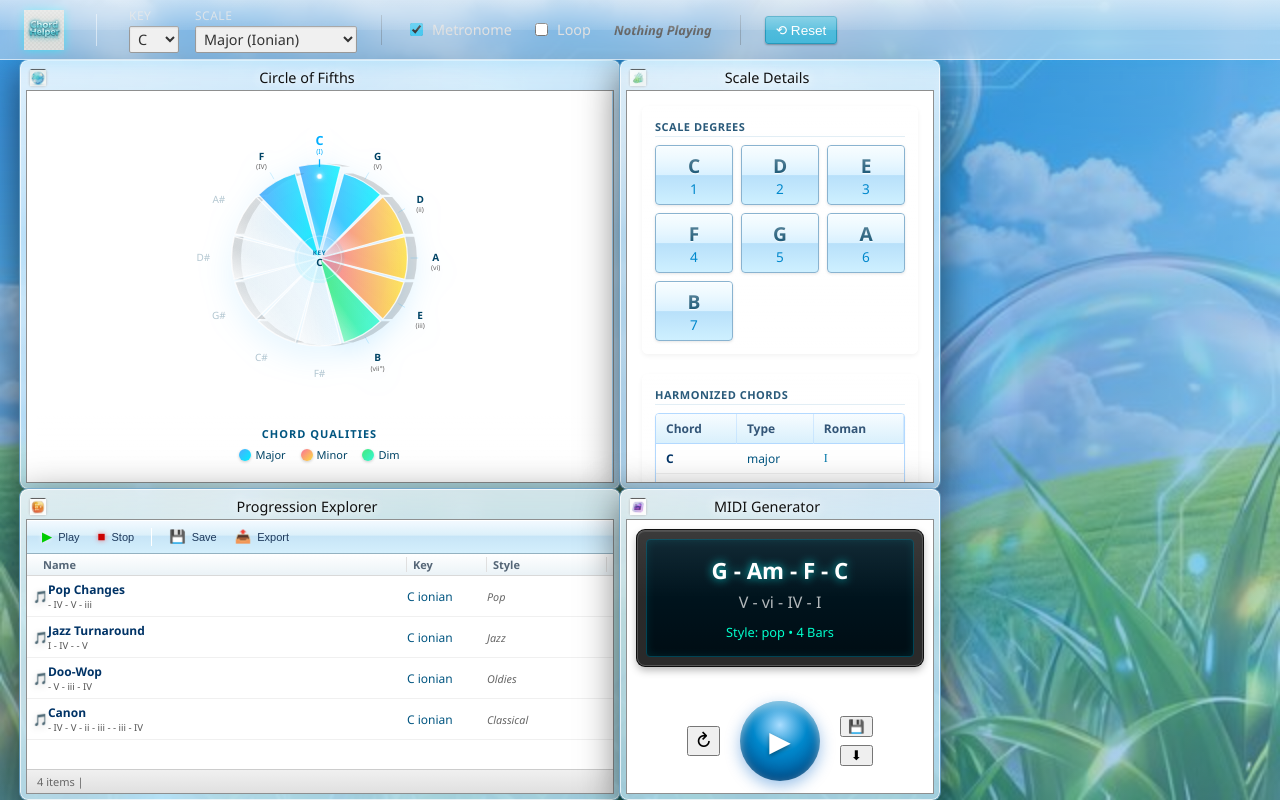
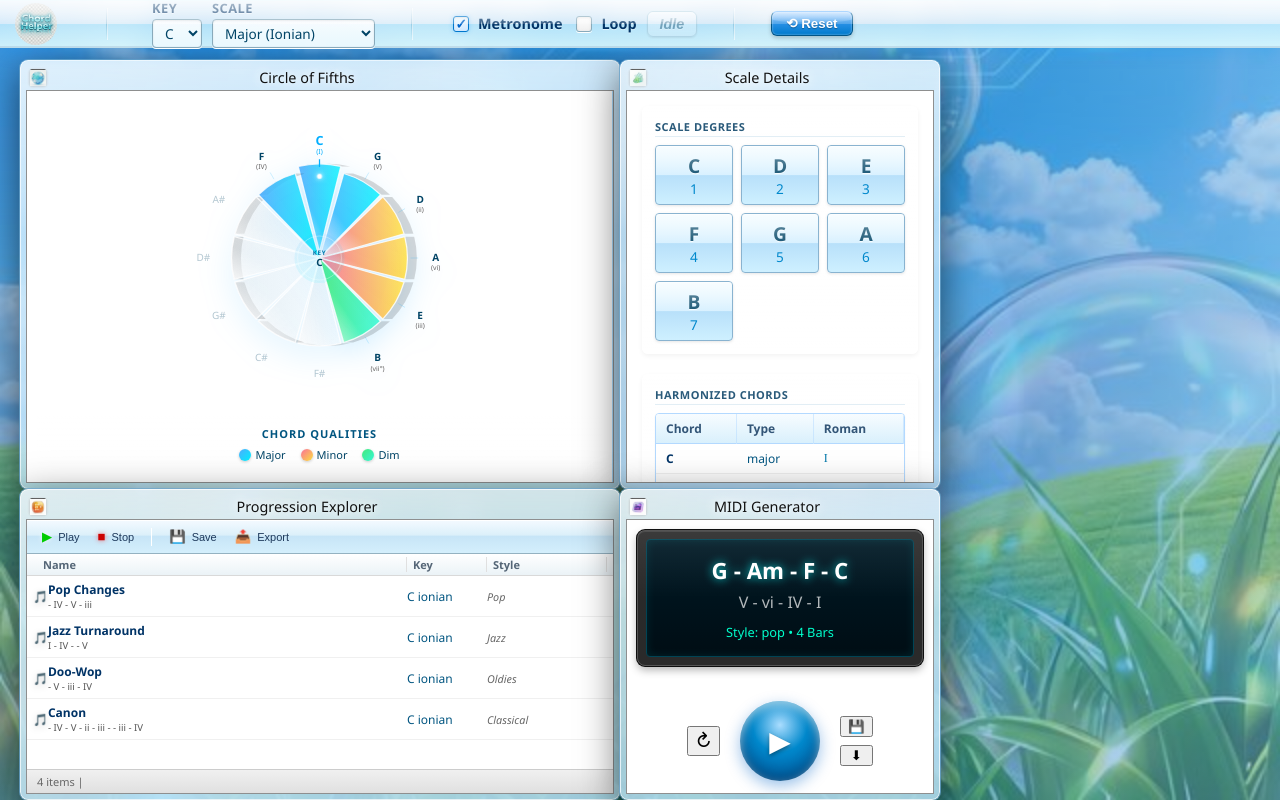
Before and after one commit to benterova/chord-helper, a React (Vite) app: page / in a window 1280 px wide. Built offline with nearby package versions, Linux system fonts and the light colour scheme.

Commit message:
more aero!

```diff
--- a/src/components/GlobalSettings.tsx
+++ b/src/components/GlobalSettings.tsx
@@ -38,32 +38,17 @@ export const GlobalSettings: React.FC = () => {
     const standardModes: ScaleName[] = ['ionian', 'dorian', 'phrygian', 'lydian', 'mixolydian', 'natural_minor', 'locrian'];
     const otherScales: ScaleName[] = ['harmonic_minor', 'melodic_minor', 'major_pentatonic', 'minor_pentatonic', 'blues'];
     return (
-        <div className="global-settings" style={{
-            display: 'flex',
-            alignItems: 'center',
-            height: '100%',
-            gap: '1.5rem',
-            color: '#e0e0e0',
-            fontFamily: '"Segoe UI", sans-serif'
-        }}>
+        <div className="global-settings" style={{ display: 'flex', alignItems: 'center', height: '100%', gap: '1.5rem' }}>
             {/* Music Context Section */}
-            <div style={{ display: 'flex', gap: '1rem', alignItems: 'center' }}>
+            <div className="taskbar-group">
                 <div style={{ display: 'flex', flexDirection: 'column', gap: '2px' }}>
-                    <label htmlFor="gs-key" style={{ fontSize: '0.75rem', opacity: 0.8, textTransform: 'uppercase', letterSpacing: '0.5px' }}>Key</label>
+                    <label htmlFor="gs-key" className="taskbar-label">Key</label>
                     <select
                         id="gs-key"
                         value={root}
                         onChange={(e) => onRootChange(e.target.value)}
-                        style={{
-                            background: '#f0f0f0',
-                            border: '1px solid #999',
-                            borderRadius: '2px',
-                            color: '#333',
-                            padding: '2px 4px',
-                            fontSize: '0.9rem',
-                            width: '50px',
-                            boxShadow: 'inset 0 1px 2px rgba(0,0,0,0.1)'
-                        }}
+                        className="taskbar-select"
+                        style={{ width: '50px' }}
                     >
                         {NOTES.map(note => (
                             <option key={note} value={note}>{note}</option>
@@ -72,21 +57,13 @@ export const GlobalSettings: React.FC = () => {
                 </div>
 
                 <div style={{ display: 'flex', flexDirection: 'column', gap: '2px' }}>
-                    <label htmlFor="gs-scale" style={{ fontSize: '0.75rem', opacity: 0.8, textTransform: 'uppercase', letterSpacing: '0.5px' }}>Scale</label>
+                    <label htmlFor="gs-scale" className="taskbar-label">Scale</label>
                     <select
                         id="gs-scale"
                         value={mode}
                         onChange={(e) => onModeChange(e.target.value as ScaleName)}
-                        style={{
-                            background: '#f0f0f0',
-                            border: '1px solid #999',
-                            borderRadius: '2px',
-                            color: '#333',
-                            padding: '2px 4px',
-                            fontSize: '0.9rem',
-                            minWidth: '130px',
-                            boxShadow: 'inset 0 1px 2px rgba(0,0,0,0.1)'
-                        }}
+                        className="taskbar-select"
+                        style={{ minWidth: '130px' }}
                     >
                         <optgroup label="Standard Modes">
                             {standardModes.map(m => (
@@ -102,79 +79,56 @@ export const GlobalSettings: React.FC = () => {
                 </div>
             </div>
 
-            <div style={{ width: '1px', height: '30px', background: 'rgba(255,255,255,0.15)', borderRight: '1px solid rgba(0,0,0,0.2)' }}></div>
+            <div className="taskbar-divider"></div>
 
             {/* Audio Controls Section */}
-            <div style={{ display: 'flex', gap: '1.2rem', alignItems: 'center' }}>
-                <label style={{ display: 'flex', alignItems: 'center', gap: '6px', cursor: 'pointer', fontSize: '0.9rem' }}>
+            <div className="taskbar-group">
+                <label className="taskbar-checkbox">
                     <input
                         type="checkbox"
                         checked={isMetronome}
                         onChange={e => setIsMetronome(e.target.checked)}
-                        style={{ accentColor: '#4cc9f0' }}
                     />
                     Metronome
                 </label>
 
-                <label style={{ display: 'flex', alignItems: 'center', gap: '6px', cursor: 'pointer', fontSize: '0.9rem' }}>
+                <label className="taskbar-checkbox">
                     <input
                         type="checkbox"
                         checked={isLoop}
                         onChange={e => setIsLoop(e.target.checked)}
-                        style={{ accentColor: '#4cc9f0' }}
                     />
                     Loop
                 </label>
 
                 <button
                     onClick={handleStopAll}
-                    style={{
-
-                        background: 'none',
-                        border: 'none',
-                        color: playingId ? '#fff' : '#666',
-                        fontSize: '0.85rem',
-                        fontFamily: 'Segoe UI, Tahoma, sans-serif',
-                        fontWeight: 600,
-                        cursor: playingId ? 'pointer' : 'default',
-                        display: 'flex',
-                        alignItems: 'center',
-                        gap: '6px',
-                        padding: '2px 4px'
-                    }}
+                    className={`taskbar-btn ${playingId ? 'active' : ''}`}
+                    disabled={!playingId}
+                    style={{ opacity: playingId ? 1 : 0.7 }}
                 >
                     {playingId ? (
                         <>
-                            <span style={{ color: '#e00' }}>■</span> Stop Playback
+                            <span style={{ color: '#ff4444' }}>■</span> Stop
                         </>
                     ) : (
-                        <span style={{ fontStyle: 'italic', fontSize: '0.8rem' }}>Nothing Playing</span>
+                        <span style={{ fontStyle: 'italic', opacity: 0.6 }}>Idle</span>
                     )}
                 </button>
             </div>
 
-            <div style={{ width: '1px', height: '30px', background: 'rgba(255,255,255,0.15)', borderRight: '1px solid rgba(0,0,0,0.2)' }}></div>
+            <div className="taskbar-divider"></div>
 
             {/* Window Management Section */}
-            <div style={{ display: 'flex', gap: '0.5rem', alignItems: 'center' }}>
+            <div className="taskbar-group">
                 <button
                     onClick={() => window.location.reload()}
                     title="Reset Layout"
-                    style={{
-                        background: 'linear-gradient(to bottom, #5bc0de 0%, #46b8da 100%)',
-                        border: '1px solid #269abc',
-                        borderRadius: '3px',
-                        color: 'white',
-                        padding: '5px 10px',
-                        fontSize: '0.85rem',
-                        cursor: 'pointer',
-                        boxShadow: '0 1px 2px rgba(0,0,0,0.3)'
-                    }}
+                    className="taskbar-btn-reset"
                 >
                     ⟲ Reset
                 </button>
             </div>
         </div>
-
     );
 };
--- a/src/components/Header.tsx
+++ b/src/components/Header.tsx
@@ -11,12 +11,7 @@ export const Header: React.FC = () => {
             <img
                 src={aeroLogo}
                 alt="Chord Helper"
-                style={{
-                    height: '40px',
-                    objectFit: 'contain',
-                    filter: 'drop-shadow(0 0 5px rgba(0, 255, 255, 0.5))', // Add extra glow
-                    cursor: 'pointer'
-                }}
+                className="taskbar-start-btn"
                 onClick={() => window.location.reload()}
             />
         </header>
--- a/src/styles/components/inputs.css
+++ b/src/styles/components/inputs.css
@@ -137,6 +137,47 @@ select:focus {
     margin-left: 5px;
 }
 
+/* === Aero Checkboxes === */
+input[type="checkbox"] {
+    -webkit-appearance: none;
+    appearance: none;
+    width: 16px;
+    height: 16px;
+    background: linear-gradient(to bottom, #ffffff 0%, #f0f0f0 100%);
+    border: 1px solid #88aabb;
+    border-radius: 3px;
+    box-shadow: inset 0 1px 3px rgba(0, 0, 0, 0.1), 0 1px 0 rgba(255, 255, 255, 1);
+    cursor: pointer;
+    position: relative;
+    vertical-align: middle;
+    transition: all 0.2s ease;
+}
+
+input[type="checkbox"]:hover {
+    border-color: #00aeff;
+    box-shadow: 0 0 5px rgba(0, 174, 255, 0.4);
+}
+
+input[type="checkbox"]:checked {
+    background: linear-gradient(to bottom, #f0faff 0%, #d0e8ff 100%);
+    border-color: #0077cc;
+    box-shadow: inset 0 1px 2px rgba(0, 0, 0, 0.1), 0 0 5px rgba(0, 150, 255, 0.3);
+}
+
+input[type="checkbox"]:checked::after {
+    content: "✓";
+    position: absolute;
+    top: 50%;
+    left: 50%;
+    transform: translate(-50%, -50%);
+    color: #0066cc;
+    font-size: 14px;
+    font-weight: 800;
+    text-shadow: 0 1px 0 rgba(255, 255, 255, 0.8);
+    line-height: 1;
+}
+
+/* Responsive adjustments */
 @media (max-width: 768px) {
 
     /* Allow inputs to shrink */
--- a/src/styles/components/taskbar.css
+++ b/src/styles/components/taskbar.css
@@ -4,37 +4,223 @@
     top: 0;
     left: 0;
     right: 0;
-    height: 60px;
+    height: 48px;
+    /* Slightly more compact Windows 7 feel */
     display: flex;
     align-items: center;
     justify-content: space-between;
-    padding: 0 1.5rem;
+    padding: 0 10px;
     z-index: 1000;
 
-    /* Glass Taskbar */
-    background: rgba(255, 255, 255, 0.4);
-    backdrop-filter: blur(15px);
-    border-bottom: 1px solid rgba(255, 255, 255, 0.6);
-    box-shadow: 0 4px 15px rgba(0, 174, 255, 0.15);
+    /* Bright Glass Taskbar */
+    background: linear-gradient(to bottom,
+            rgba(255, 255, 255, 0.85) 0%,
+            rgba(240, 250, 255, 0.8) 50%,
+            rgba(200, 240, 255, 0.85) 51%,
+            rgba(220, 250, 255, 0.9) 100%);
+    backdrop-filter: blur(10px);
+    border-top: 1px solid rgba(255, 255, 255, 0.8);
+    border-bottom: 2px solid rgba(150, 200, 220, 0.5);
+    box-shadow: 0 5px 15px rgba(0, 150, 255, 0.2);
 }
 
 .aero-taskbar::after {
-    /* Gloss shine at top of taskbar */
+    /* Gloss shine at top of taskbar - Brighter */
     content: '';
     position: absolute;
     top: 0;
     left: 0;
     right: 0;
     height: 50%;
-    background: linear-gradient(to bottom, rgba(255, 255, 255, 0.5) 0%, rgba(255, 255, 255, 0.1) 100%);
+    background: linear-gradient(to bottom, rgba(255, 255, 255, 0.7) 0%, rgba(255, 255, 255, 0.2) 100%);
     pointer-events: none;
 }
 
 .taskbar-divider {
-    width: 1px;
+    width: 2px;
     height: 32px;
-    background: linear-gradient(to bottom, transparent, rgba(0, 0, 0, 0.2), transparent);
-    border-right: 1px solid rgba(255, 255, 255, 0.5);
+    background: linear-gradient(to bottom, transparent, rgba(0, 100, 150, 0.2), transparent);
+    border-right: 1px solid rgba(255, 255, 255, 0.6);
+    margin: 0 12px;
+}
+
+/* Control Groups */
+.taskbar-group {
+    display: flex;
+    align-items: center;
+    gap: 10px;
+}
+
+.taskbar-label {
+    font-size: 0.8rem;
+    color: #003366;
+    /* Deep Navy Blue for high contrast */
+    text-shadow: 0 1px 0 rgba(255, 255, 255, 0.5);
+    text-transform: uppercase;
+    letter-spacing: 0.5px;
+    font-weight: 800;
+    /* Extra bold */
+}
+
+/* Taskbar Inputs */
+.taskbar-select {
+    background: linear-gradient(to bottom, rgba(255, 255, 255, 0.9) 0%, rgba(240, 250, 255, 0.8) 100%);
+    border: 1px solid #88aabb;
+    border-radius: 4px;
+    color: #004466;
+    padding: 3px 8px;
+    font-size: 0.85rem;
+    font-family: inherit;
+    box-shadow: inset 0 1px 2px rgba(0, 0, 0, 0.1), 0 1px 0 rgba(255, 255, 255, 1);
+    outline: none;
+    cursor: pointer;
+    text-shadow: none;
+    transition: all 0.2s ease;
+}
+
+.taskbar-select:hover {
+    border-color: #00aeff;
+    background: linear-gradient(to bottom, #ffffff 0%, #e6f7ff 100%);
+    box-shadow: 0 0 5px rgba(0, 174, 255, 0.4);
+}
+
+.taskbar-select option {
+    background: #ffffff;
+    color: #333;
+}
+
+/* Taskbar Buttons - MakeAero Reference Style (Light) */
+.taskbar-btn {
+    position: relative;
+    background: linear-gradient(to bottom, rgba(255, 255, 255, 0.6) 0%, rgba(230, 240, 250, 0.3) 100%);
+    border: 1px solid #aaccdd;
+    border-radius: 6px;
+    color: #004466;
+    /* Darker text */
+    padding: 4px 12px;
+    font-size: 0.9rem;
+    font-weight: 700;
+    cursor: pointer;
+    display: flex;
+    align-items: center;
+    gap: 6px;
+    text-shadow: 0 1px 0 rgba(255, 255, 255, 0.6);
+    box-shadow: 0 1px 2px rgba(0, 0, 0, 0.1), inset 0 1px 0 rgba(255, 255, 255, 0.8);
+    transition: all 0.2s ease;
+    overflow: hidden;
+}
+
+/* Gel Highlight */
+.taskbar-btn::after {
+    content: "";
+    position: absolute;
+    top: 0;
+    left: 0;
+    width: 100%;
+    height: 45%;
+    background: linear-gradient(to bottom, rgba(255, 255, 255, 0.8), rgba(255, 255, 255, 0.2));
+    border-radius: 5px 5px 30% 30%;
+    pointer-events: none;
+    transition: opacity 0.3s;
+}
+
+.taskbar-btn:hover {
+    background: linear-gradient(to bottom, #ffffff 0%, #e6f7ff 100%);
+    border-color: #00aeff;
+    box-shadow: 0 0 8px rgba(0, 174, 255, 0.4), inset 0 1px 0 rgba(255, 255, 255, 1);
+    color: #004466;
+    transform: translateY(-1px);
+}
+
+.taskbar-btn:active {
+    transform: translateY(1px);
+    box-shadow: inset 0 2px 4px rgba(0, 0, 0, 0.1);
+    border-color: #0088cc;
+}
+
+.taskbar-btn.active {
+    background: linear-gradient(to bottom, #dbefff 0%, #b3d9ff 100%);
+    border: 1px solid #0088cc;
+    box-shadow: inset 0 2px 5px rgba(0, 100, 200, 0.1), 0 0 5px rgba(0, 150, 255, 0.4);
+    color: #004466;
+    text-shadow: 0 1px 0 rgba(255, 255, 255, 0.5);
+}
+
+/* Reset Button - Specific "Action" Style - Keeping it Blue but Brighter */
+.taskbar-btn-reset {
+    position: relative;
+    background: linear-gradient(to bottom, #4da6ff 0%, #007acc 100%);
+    border: 1px solid #005588;
+    border-top-color: #66b3ff;
+    border-radius: 6px;
+    color: white;
+    padding: 4px 14px;
+    font-weight: bold;
+    box-shadow: 0 2px 4px rgba(0, 0, 0, 0.2), inset 0 0 2px rgba(255, 255, 255, 0.6);
+    overflow: hidden;
+    transition: all 0.2s ease;
+    text-shadow: 0 1px 1px rgba(0, 0, 0, 0.3);
+}
+
+.taskbar-btn-reset::after {
+    content: "";
+    position: absolute;
+    top: 0;
+    left: 0;
+    width: 100%;
+    height: 45%;
+    background: linear-gradient(to bottom, rgba(255, 255, 255, 0.6), rgba(255, 255, 255, 0.1));
+    border-radius: 5px 5px 30% 30%;
+    pointer-events: none;
+}
+
+.taskbar-btn-reset:hover {
+    background: linear-gradient(to bottom, #66b3ff 0%, #0088e6 100%);
+    box-shadow: 0 0 12px rgba(0, 200, 255, 0.6), inset 0 0 5px rgba(255, 255, 255, 0.6);
+    transform: translateY(-1px);
+}
+
+.taskbar-btn-reset:active {
+    transform: translateY(1px);
+    box-shadow: inset 0 2px 5px rgba(0, 0, 0, 0.3);
+}
+
+.taskbar-checkbox {
+    display: flex;
+    align-items: center;
+    gap: 6px;
+    cursor: pointer;
+    color: #003366;
+    /* Deep Navy */
+    text-shadow: 0 1px 0 rgba(255, 255, 255, 0.5);
+    font-size: 0.9rem;
+    font-weight: 700;
+}
+
+.taskbar-checkbox input {
+    /* We'll override this with the global input.css styles, but keeping accent for fallback */
+    accent-color: #00aeff;
+    cursor: pointer;
+}
+
+/* Start Button (Logo) */
+.taskbar-start-btn {
+    height: 42px;
+    padding: 0 5px;
+    border-radius: 50%;
+    /* Circle look if desired, or simpler glow */
+    transition: filter 0.3s ease, transform 0.2s;
+    cursor: pointer;
+}
+
+.taskbar-start-btn:hover {
+    filter: drop-shadow(0 0 8px rgba(0, 255, 255, 0.8)) brightness(1.1);
+    transform: scale(1.05);
+}
+
+.taskbar-start-btn:active {
+    transform: scale(0.95);
+    filter: brightness(0.9);
 }
 
 @media (max-width: 768px) {
```
